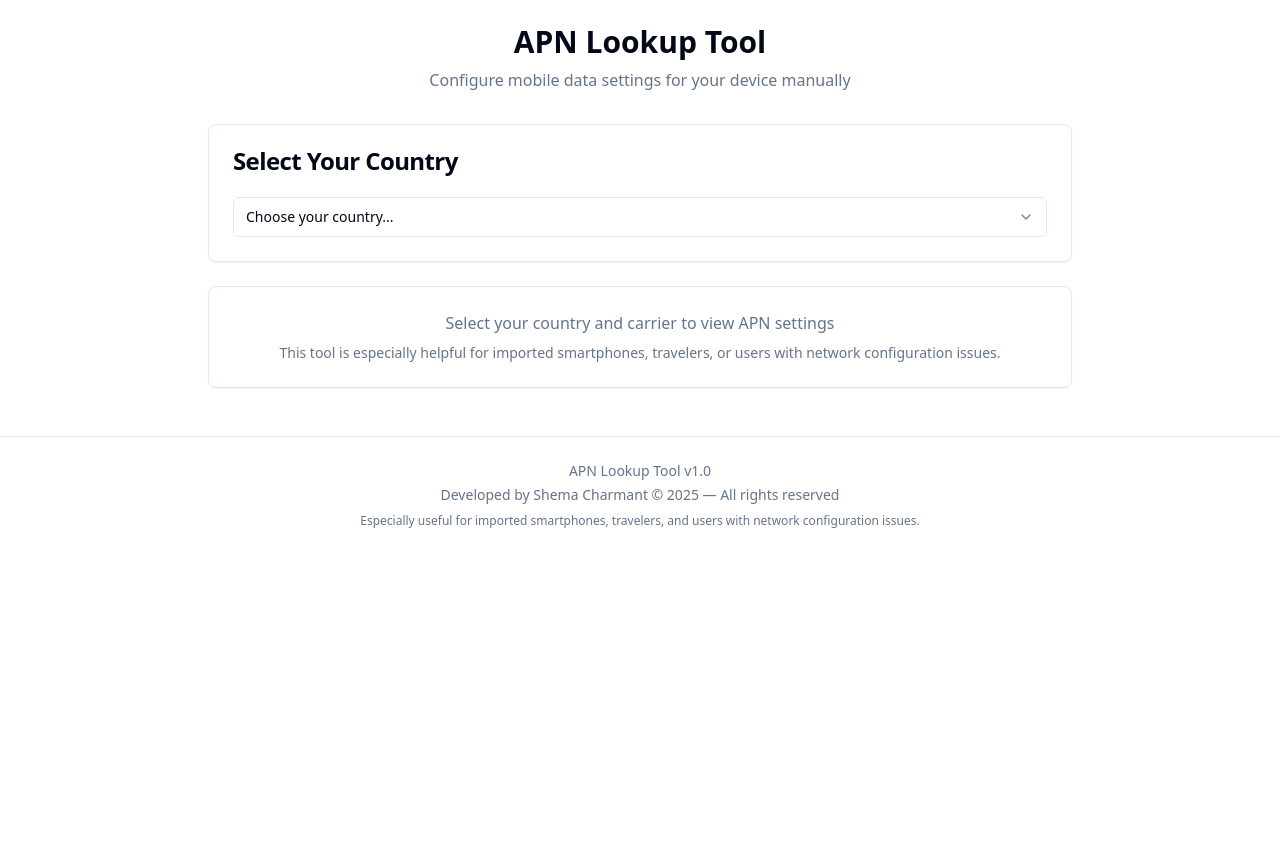
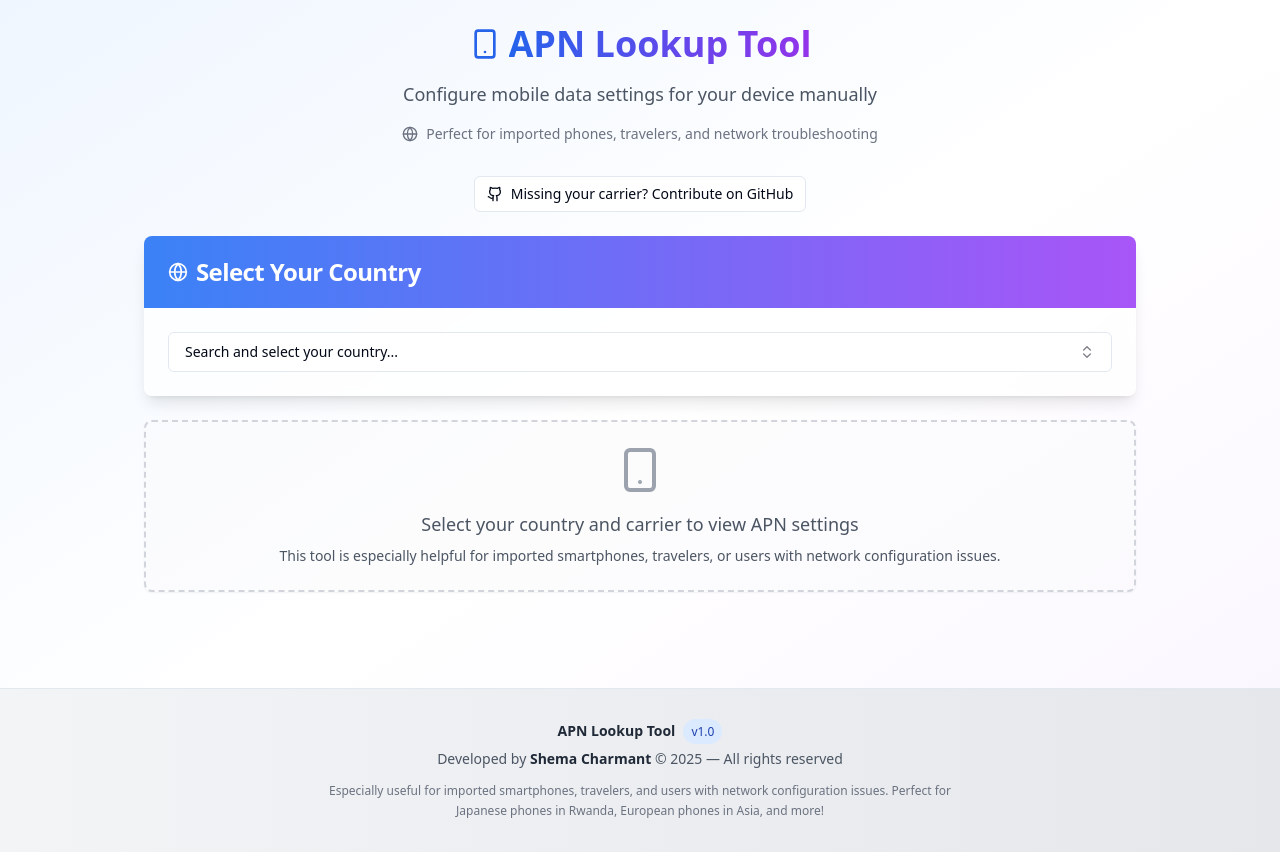
Before and after one commit to Shema-glitch/mobile-data-configurator-buddy, a React (Vite) app: page / in a window 1280 px wide. Before the commit the page ends 800 px from the top, so only its background shows below. Built offline with nearby package versions, Linux system fonts and the light colour scheme.

Commit message:
feat: Enhance country selection and UI
- Implement country search functionality.
- Add GitHub icon for contributions.
- Improve UI for list view.
- Analyze code for potential bugs.

```diff
--- /dev/null
+++ b/src/components/CountrySelector.tsx
@@ -0,0 +1,61 @@
+
+import { useState } from "react";
+import { Check, ChevronsUpDown, Search } from "lucide-react";
+import { Button } from "@/components/ui/button";
+import { Command, CommandEmpty, CommandGroup, CommandInput, CommandItem, CommandList } from "@/components/ui/command";
+import { Popover, PopoverContent, PopoverTrigger } from "@/components/ui/popover";
+import { cn } from "@/lib/utils";
+
+interface CountrySelectorProps {
+  countries: string[];
+  value: string;
+  onValueChange: (value: string) => void;
+}
+
+export const CountrySelector = ({ countries, value, onValueChange }: CountrySelectorProps) => {
+  const [open, setOpen] = useState(false);
+
+  return (
+    <Popover open={open} onOpenChange={setOpen}>
+      <PopoverTrigger asChild>
+        <Button
+          variant="outline"
+          role="combobox"
+          aria-expanded={open}
+          className="w-full justify-between font-normal"
+        >
+          {value ? value : "Search and select your country..."}
+          <ChevronsUpDown className="ml-2 h-4 w-4 shrink-0 opacity-50" />
+        </Button>
+      </PopoverTrigger>
+      <PopoverContent className="w-full p-0" align="start">
+        <Command>
+          <CommandInput placeholder="Search countries..." className="h-9" />
+          <CommandList>
+            <CommandEmpty>No country found.</CommandEmpty>
+            <CommandGroup>
+              {countries.map((country) => (
+                <CommandItem
+                  key={country}
+                  value={country}
+                  onSelect={(currentValue) => {
+                    onValueChange(currentValue === value ? "" : country);
+                    setOpen(false);
+                  }}
+                >
+                  {country}
+                  <Check
+                    className={cn(
+                      "ml-auto h-4 w-4",
+                      value === country ? "opacity-100" : "opacity-0"
+                    )}
+                  />
+                </CommandItem>
+              ))}
+            </CommandGroup>
+          </CommandList>
+        </Command>
+      </PopoverContent>
+    </Popover>
+  );
+};
--- a/src/components/Footer.tsx
+++ b/src/components/Footer.tsx
@@ -1,17 +1,19 @@
 
 export const Footer = () => {
   return (
-    <footer className="border-t bg-background/50 backdrop-blur-sm">
-      <div className="container mx-auto px-4 py-6">
-        <div className="text-center text-sm text-muted-foreground">
-          <p className="mb-1">
-            <span className="font-medium">APN Lookup Tool</span> v1.0
+    <footer className="border-t bg-gradient-to-r from-gray-100 to-gray-200 backdrop-blur-sm mt-12">
+      <div className="container mx-auto px-4 py-8">
+        <div className="text-center text-sm text-gray-600">
+          <p className="mb-2">
+            <span className="font-bold text-gray-800">APN Lookup Tool</span>
+            <span className="bg-blue-100 text-blue-800 px-2 py-1 rounded-full ml-2 text-xs">v1.0</span>
           </p>
-          <p>
-            Developed by <span className="font-medium">Shema Charmant</span> © 2025 — All rights reserved
+          <p className="mb-3">
+            Developed by <span className="font-semibold text-gray-800">Shema Charmant</span> © 2025 — All rights reserved
           </p>
-          <p className="mt-2 text-xs">
+          <p className="text-xs text-gray-500 max-w-2xl mx-auto leading-relaxed">
             Especially useful for imported smartphones, travelers, and users with network configuration issues.
+            Perfect for Japanese phones in Rwanda, European phones in Asia, and more!
           </p>
         </div>
       </div>
--- a/src/components/ui/popover.tsx
+++ b/src/components/ui/popover.tsx
@@ -1,3 +1,4 @@
+
 import * as React from "react"
 import * as PopoverPrimitive from "@radix-ui/react-popover"
 
--- a/src/data/carrierData.ts
+++ b/src/data/carrierData.ts
@@ -4,15 +4,15 @@ export interface APNConfig {
   apn_name?: string;
   apn: string;
   proxy?: string;
-  port?: string;
+  port?: string | number;
   username?: string;
   password?: string;
   server?: string;
   mmsc?: string;
   mms_proxy?: string;
-  mms_port?: string;
-  mcc: string;
-  mnc: string;
+  mms_port?: string | number;
+  mcc?: string | number;
+  mnc?: string | number;
   auth_type?: string;
   apn_type?: string;
   apn_protocol?: string;
@@ -25,39 +25,87 @@ export interface APNConfig {
 export const carrierData: Record<string, APNConfig[]> = {
   "United States": [
     {
-      name: "Verizon",
-      apn_name: "Verizon Internet",
-      apn: "vzwinternet",
-      mcc: "310",
-      mnc: "012",
+      name: "T-Mobile",
+      apn_name: "T-Mobile US",
+      apn: "fast.t-mobile.com",
+      mcc: 310,
+      mnc: 260,
       apn_type: "default,mms,supl",
       apn_protocol: "IPv4/IPv6",
-      apn_roaming_protocol: "IPv4",
-      bearer: "Unspecified",
+      apn_roaming_protocol: "IPv4/IPv6"
+    },
+    {
+      name: "Verizon",
+      apn_name: "Verizon",
+      apn: "vzwinternet",
+      mcc: 311,
+      mnc: 480,
+      apn_type: "default,mms,supl",
+      apn_protocol: "IPv4/IPv6"
     },
     {
       name: "AT&T",
-      apn_name: "AT&T Broadband",
-      apn: "broadband",
-      mcc: "310",
-      mnc: "410",
+      apn_name: "AT&T",
+      apn: "phone",
+      mcc: 310,
+      mnc: 410,
       apn_type: "default,mms,supl",
-      apn_protocol: "IPv4/IPv6",
-      apn_roaming_protocol: "IPv4",
-      bearer: "Unspecified",
+      mmsc: "http://mmsc.mobile.att.net",
+      mms_proxy: "proxy.mobile.att.net",
+      mms_port: 80
+    }
+  ],
+  "Japan": [
+    {
+      name: "NTT Docomo",
+      apn_name: "docomo",
+      apn: "spmode.ne.jp",
+      username: "sp@docomo.ne.jp",
+      password: "sp",
+      mcc: 440,
+      mnc: 10,
+      auth_type: "PAP or CHAP",
+      apn_type: "default,supl,mms"
     },
     {
-      name: "T-Mobile",
-      apn_name: "T-Mobile US",
-      apn: "fast.t-mobile.com",
-      mcc: "310",
-      mnc: "260",
-      apn_type: "default,mms,supl",
-      apn_protocol: "IPv6",
-      apn_roaming_protocol: "IPv4",
-      mmsc: "http://mms.msg.eng.t-mobile.com/mms/wapenc",
-      bearer: "Unspecified",
+      name: "SoftBank",
+      apn_name: "SoftBank",
+      apn: "plus.4g",
+      username: "plus",
+      password: "4g",
+      mcc: 440,
+      mnc: 20,
+      apn_type: "default,mms,supl"
     },
+    {
+      name: "au",
+      apn_name: "au",
+      apn: "au.au-net.ne.jp",
+      username: "au@au-net.ne.jp",
+      password: "au",
+      mcc: 440,
+      mnc: 50,
+      apn_type: "default,mms,supl"
+    }
+  ],
+  "Rwanda": [
+    {
+      name: "MTN Rwanda",
+      apn_name: "MTN",
+      apn: "internet",
+      mcc: 635,
+      mnc: 10,
+      apn_type: "default,supl,mms",
+      apn_protocol: "IPv4"
+    },
+    {
+      name: "Airtel Rwanda",
+      apn_name: "Airtel",
+      apn: "internet",
+      mcc: 635,
+      mnc: 14,
+      apn_type: "default,supl,mms"
+    }
   ],
   "United Kingdom": [
     {
@@ -66,140 +114,137 @@ export const carrierData: Record<string, APNConfig[]> = {
       apn: "everywhere",
       username: "eesecure",
       password: "secure",
-      mcc: "234",
-      mnc: "30",
-      apn_type: "default,supl",
-      apn_protocol: "IPv4/IPv6",
-      apn_roaming_protocol: "IPv4",
-      mmsc: "http://mms/",
-      mms_proxy: "149.254.201.135",
-      mms_port: "8080",
-      bearer: "Unspecified",
+      mcc: 234,
+      mnc: 30,
+      apn_type: "default,supl,mms"
     },
     {
-      name: "O2",
-      apn_name: "O2 Internet",
-      apn: "mobile.o2.co.uk",
-      username: "faster",
-      password: "web",
-      mcc: "234",
-      mnc: "02",
-      apn_type: "default,supl",
-      apn_protocol: "IPv4/IPv6",
-      apn_roaming_protocol: "IPv4",
-      mmsc: "http://mmsc.mms.o2.co.uk:8002",
-      mms_proxy: "82.132.254.1",
-      mms_port: "8080",
-      bearer: "Unspecified",
+      name: "Three UK",
+      apn_name: "3 Internet",
+      apn: "3internet",
+      mcc: 234,
+      mnc: 20,
+      apn_type: "default,supl,mms"
     },
     {
-      name: "Three",
-      apn_name: "3 Internet",
-      apn: "three.co.uk",
-      mcc: "234",
-      mnc: "20",
-      apn_type: "default,supl",
-      apn_protocol: "IPv4/IPv6",
-      apn_roaming_protocol: "IPv4",
-      mmsc: "http://mms.um.three.co.uk:10021/mmsc",
-      mms_proxy: "mms.three.co.uk",
-      mms_port: "8799",
-      bearer: "Unspecified",
-    },
-  ],
-  "Japan": [
-    {
-      name: "NTT Docomo",
-      apn_name: "Docomo Internet",
-      apn: "spmode.ne.jp",
-      mcc: "440",
-      mnc: "10",
-      apn_type: "default,mms,supl",
-      apn_protocol: "IPv4/IPv6",
-      apn_roaming_protocol: "IPv4",
-      bearer: "Unspecified",
-    },
-    {
-      name: "SoftBank",
-      apn_name: "SoftBank Internet",
-      apn: "plus.4g",
-      mcc: "440",
-      mnc: "20",
-      apn_type: "default,mms,supl",
-      apn_protocol: "IPv4/IPv6",
-      apn_roaming_protocol: "IPv4",
-      bearer: "Unspecified",
-    },
-    {
-      name: "au (KDDI)",
-      apn_name: "au Internet",
-      apn: "au.au-net.ne.jp",
-      mcc: "440",
-      mnc: "50",
-      apn_type: "default,mms,supl",
-      apn_protocol: "IPv4/IPv6",
-      apn_roaming_protocol: "IPv4",
-      bearer: "Unspecified",
-    },
+      name: "Vodafone UK",
+      apn_name: "Vodafone Internet",
+      apn: "internet",
+      username: "web",
+      password: "web",
+      mcc: 234,
+      mnc: 15,
+      apn_type: "default,supl,mms"
+    }
   ],
   "Germany": [
     {
-      name: "Deutsche Telekom",
-      apn_name: "T-Mobile Internet",
-      apn: "internet.t-mobile",
-      username: "t-mobile",
-      password: "tm",
-      mcc: "262",
-      mnc: "01",
-      apn_type: "default,supl",
-      apn_protocol: "IPv4/IPv6",
-      apn_roaming_protocol: "IPv4",
-      mmsc: "http://mms.t-mobile.de/servlets/mms",
-      mms_proxy: "172.28.23.131",
-      mms_port: "8008",
-      bearer: "Unspecified",
+      name: "Telekom",
+      apn_name: "Telekom Internet",
+      apn: "internet.telekom",
+      username: "telekom",
+      password: "telekom",
+      mcc: 262,
+      mnc: 1,
+      apn_type: "default,supl,mms"
     },
     {
-      name: "Vodafone",
+      name: "Vodafone DE",
       apn_name: "Vodafone Internet",
       apn: "web.vodafone.de",
-      mcc: "262",
-      mnc: "02",
-      apn_type: "default,supl",
-      apn_protocol: "IPv4/IPv6",
-      apn_roaming_protocol: "IPv4",
-      mmsc: "http://139.7.24.1/servlets/mms",
-      mms_proxy: "139.7.29.17",
-      mms_port: "80",
-      bearer: "Unspecified",
+      mcc: 262,
+      mnc: 2,
+      apn_type: "default,supl,mms"
+    }
+  ],
+  "France": [
+    {
+      name: "Orange France",
+      apn_name: "Orange Internet",
+      apn: "orange",
+      mcc: 208,
+      mnc: 1,
+      apn_type: "default,supl,mms"
     },
+    {
+      name: "SFR",
+      apn_name: "SFR Internet",
+      apn: "websfr",
+      mcc: 208,
+      mnc: 10,
+      apn_type: "default,supl,mms"
+    }
   ],
   "Canada": [
     {
       name: "Rogers",
       apn_name: "Rogers Internet",
       apn: "internet.com",
-      mcc: "302",
-      mnc: "720",
-      apn_type: "default,mms,supl",
-      apn_protocol: "IPv4/IPv6",
-      apn_roaming_protocol: "IPv4",
-      mmsc: "http://mms.gprs.rogers.com",
-      mms_proxy: "mmsproxy.rogers.com",
-      mms_port: "80",
-      bearer: "Unspecified",
+      mcc: 302,
+      mnc: 720,
+      apn_type: "default,supl,mms"
     },
     {
       name: "Bell",
       apn_name: "Bell Internet",
       apn: "inet.bell.ca",
-      mcc: "302",
-      mnc: "610",
-      apn_type: "default,mms,supl",
-      apn_protocol: "IPv4/IPv6",
-      apn_roaming_protocol: "IPv4",
-      mmsc: "http://mms.bell.ca/mms/wapenc",
-      bearer: "Unspecified",
+      mcc: 302,
+      mnc: 610,
+      apn_type: "default,supl,mms"
+    }
+  ],
+  "Australia": [
+    {
+      name: "Telstra",
+      apn_name: "Telstra Internet",
+      apn: "telstra.internet",
+      mcc: 505,
+      mnc: 1,
+      apn_type: "default,supl,mms"
     },
+    {
+      name: "Optus",
+      apn_name: "Optus Internet",
+      apn: "internet",
+      mcc: 505,
+      mnc: 2,
+      apn_type: "default,supl,mms"
+    }
   ],
+  "India": [
+    {
+      name: "Airtel India",
+      apn_name: "Airtel",
+      apn: "airtelgprs.com",
+      mcc: 404,
+      mnc: 10,
+      apn_type: "default,supl,mms"
+    },
+    {
+      name: "Jio",
+      apn_name: "Jio 4G",
+      apn: "jionet",
+      mcc: 405,
+      mnc: 857,
+      apn_type: "default,supl,mms"
+    }
+  ],
+  "South Africa": [
+    {
+      name: "MTN SA",
+      apn_name: "MTN",
+      apn: "internet",
+      mcc: 655,
+      mnc: 10,
+      apn_type: "default,supl,mms"
+    },
+    {
+      name: "Vodacom",
+      apn_name: "Vodacom",
+      apn: "internet",
+      mcc: 655,
+      mnc: 1,
+      apn_type: "default,supl,mms"
+    }
+  ]
 };
--- a/src/pages/Index.tsx
+++ b/src/pages/Index.tsx
@@ -1,13 +1,13 @@
 
 import { useState } from "react";
-import { Input } from "@/components/ui/input";
 import { Select, SelectContent, SelectItem, SelectTrigger, SelectValue } from "@/components/ui/select";
 import { Button } from "@/components/ui/button";
 import { Card, CardContent, CardHeader, CardTitle } from "@/components/ui/card";
-import { Copy, Check, Grid, List } from "lucide-react";
+import { Grid, List, Github, Smartphone, Globe, Copy } from "lucide-react";
 import { useToast } from "@/hooks/use-toast";
 import { carrierData } from "@/data/carrierData";
 import { APNField } from "@/components/APNField";
+import { CountrySelector } from "@/components/CountrySelector";
 import { Footer } from "@/components/Footer";
 
 const Index = () => {
@@ -16,7 +16,7 @@ const Index = () => {
   const [isGridLayout, setIsGridLayout] = useState(true);
   const { toast } = useToast();
 
-  const countries = Object.keys(carrierData);
+  const countries = Object.keys(carrierData).sort();
   const carriers = selectedCountry ? carrierData[selectedCountry] || [] : [];
   const currentAPN = selectedCarrier ? carriers.find(c => c.name === selectedCarrier) : null;
 
@@ -36,45 +36,71 @@ const Index = () => {
     }
   };
 
+  const handleCountryChange = (country: string) => {
+    setSelectedCountry(country);
+    setSelectedCarrier(""); // Reset carrier when country changes
+  };
+
   return (
-    <div className="min-h-screen bg-background">
-      <div className="container mx-auto px-4 py-6 max-w-4xl">
+    <div className="min-h-screen bg-gradient-to-br from-blue-50 via-white to-purple-50">
+      <div className="container mx-auto px-4 py-6 max-w-5xl">
         {/* Header */}
         <div className="text-center mb-8">
-          <h1 className="text-3xl font-bold text-foreground mb-2">APN Lookup Tool</h1>
-          <p className="text-muted-foreground">
+          <div className="flex items-center justify-center gap-2 mb-4">
+            <Smartphone className="w-8 h-8 text-blue-600" />
+            <h1 className="text-4xl font-bold bg-gradient-to-r from-blue-600 to-purple-600 bg-clip-text text-transparent">
+              APN Lookup Tool
+            </h1>
+          </div>
+          <p className="text-gray-600 text-lg">
             Configure mobile data settings for your device manually
           </p>
+          <div className="flex items-center justify-center gap-2 mt-4 text-sm text-gray-500">
+            <Globe className="w-4 h-4" />
+            <span>Perfect for imported phones, travelers, and network troubleshooting</span>
+          </div>
+        </div>
+
+        {/* GitHub Contributor Link */}
+        <div className="mb-6 text-center">
+          <Button
+            variant="outline"
+            size="sm"
+            onClick={() => window.open("https://github.com", "_blank")}
+            className="gap-2 hover:bg-gray-50"
+          >
+            <Github className="w-4 h-4" />
+            Missing your carrier? Contribute on GitHub
+          </Button>
         </div>
 
         {/* Country Selection */}
-        <Card className="mb-6">
-          <CardHeader>
-            <CardTitle>Select Your Country</CardTitle>
+        <Card className="mb-6 shadow-lg border-0 bg-white/70 backdrop-blur-sm">
+          <CardHeader className="bg-gradient-to-r from-blue-500 to-purple-500 text-white rounded-t-lg">
+            <CardTitle className="flex items-center gap-2">
+              <Globe className="w-5 h-5" />
+              Select Your Country
+            </CardTitle>
           </CardHeader>
-          <CardContent>
-            <Select value={selectedCountry} onValueChange={setSelectedCountry}>
-              <SelectTrigger>
-                <SelectValue placeholder="Choose your country..." />
-              </SelectTrigger>
-              <SelectContent>
-                {countries.map((country) => (
-                  <SelectItem key={country} value={country}>
-                    {country}
-                  </SelectItem>
-                ))}
-              </SelectContent>
-            </Select>
+          <CardContent className="p-6">
+            <CountrySelector
+              countries={countries}
+              value={selectedCountry}
+              onValueChange={handleCountryChange}
+            />
           </CardContent>
         </Card>
 
         {/* Carrier Selection */}
         {selectedCountry && (
-          <Card className="mb-6">
-            <CardHeader>
-              <CardTitle>Select Your Mobile Carrier</CardTitle>
+          <Card className="mb-6 shadow-lg border-0 bg-white/70 backdrop-blur-sm">
+            <CardHeader className="bg-gradient-to-r from-green-500 to-blue-500 text-white rounded-t-lg">
+              <CardTitle className="flex items-center gap-2">
+                <Smartphone className="w-5 h-5" />
+                Select Your Mobile Carrier
+              </CardTitle>
             </CardHeader>
-            <CardContent>
+            <CardContent className="p-6">
               <Select value={selectedCarrier} onValueChange={setSelectedCarrier}>
                 <SelectTrigger>
                   <SelectValue placeholder="Choose your carrier..." />
@@ -93,23 +119,30 @@ const Index = () => {
 
         {/* APN Configuration Display */}
         {currentAPN && (
-          <Card className="mb-6">
-            <CardHeader className="flex flex-row items-center justify-between">
-              <CardTitle>APN Configuration - {currentAPN.name}</CardTitle>
+          <Card className="mb-6 shadow-xl border-0 bg-white/80 backdrop-blur-sm">
+            <CardHeader className="flex flex-row items-center justify-between bg-gradient-to-r from-purple-500 to-pink-500 text-white rounded-t-lg">
+              <CardTitle className="flex items-center gap-2">
+                <Copy className="w-5 h-5" />
+                APN Configuration - {currentAPN.name}
+              </CardTitle>
               <div className="flex items-center gap-2">
                 <Button
-                  variant="outline"
+                  variant="secondary"
                   size="sm"
                   onClick={() => setIsGridLayout(!isGridLayout)}
-                  className="flex items-center gap-2"
+                  className="flex items-center gap-2 bg-white/20 hover:bg-white/30 text-white border-white/30"
                 >
                   {isGridLayout ? <List className="w-4 h-4" /> : <Grid className="w-4 h-4" />}
                   {isGridLayout ? "List View" : "Grid View"}
                 </Button>
               </div>
             </CardHeader>
-            <CardContent>
-              <div className={`gap-4 ${isGridLayout ? "grid grid-cols-1 md:grid-cols-2" : "space-y-4"}`}>
+            <CardContent className="p-6">
+              <div className={
+                isGridLayout
+                  ? "grid grid-cols-1 md:grid-cols-2 gap-4"
+                  : "max-h-96 overflow-y-auto space-y-3 pr-2"
+              }>
                 <APNField label="Name" value={currentAPN.apn_name} onCopy={handleCopy} />
                 <APNField label="APN" value={currentAPN.apn} onCopy={handleCopy} />
                 <APNField label="Proxy" value={currentAPN.proxy} onCopy={handleCopy} />
@@ -127,7 +160,7 @@ const Index = () => {
                 <APNField label="APN protocol" value={currentAPN.apn_protocol} onCopy={handleCopy} />
                 <APNField label="APN roaming protocol" value={currentAPN.apn_roaming_protocol} onCopy={handleCopy} />
                 <APNField label="APN enable/disable" value="APN enabled" onCopy={handleCopy} />
-                <APNField label="Bearer" value={currentAPN.bearer} onCopy={handleCopy} />
+                <APNField label="Bearer" value={currentAPN.bearer || "Unspecified"} onCopy={handleCopy} />
                 <APNField label="MVNO type" value={currentAPN.mvno_type} onCopy={handleCopy} />
                 <APNField label="MVNO value" value={currentAPN.mvno_value} onCopy={handleCopy} />
               </div>
@@ -137,10 +170,13 @@ const Index = () => {
 
         {/* Help Text */}
         {!currentAPN && (
-          <Card className="mb-6">
+          <Card className="mb-6 border-2 border-dashed border-gray-300 bg-gray-50/50">
             <CardContent className="pt-6">
-              <div className="text-center text-muted-foreground">
-                <p className="mb-2">Select your country and carrier to view APN settings</p>
+              <div className="text-center text-gray-600">
+                <div className="mb-4">
+                  <Smartphone className="w-12 h-12 text-gray-400 mx-auto mb-2" />
+                </div>
+                <p className="mb-2 text-lg font-medium">Select your country and carrier to view APN settings</p>
                 <p className="text-sm">
                   This tool is especially helpful for imported smartphones, travelers, or users with network configuration issues.
                 </p>
```
Also changed, not shown: src/components/APNField.tsx (+14 -4 lines).
